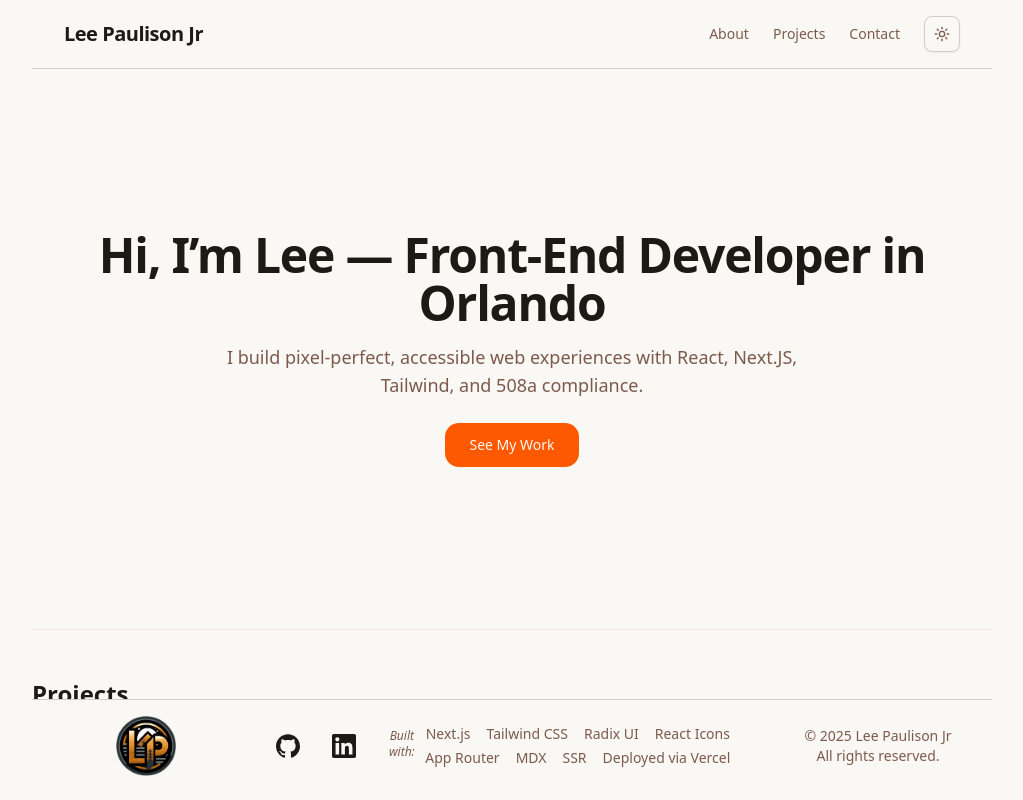
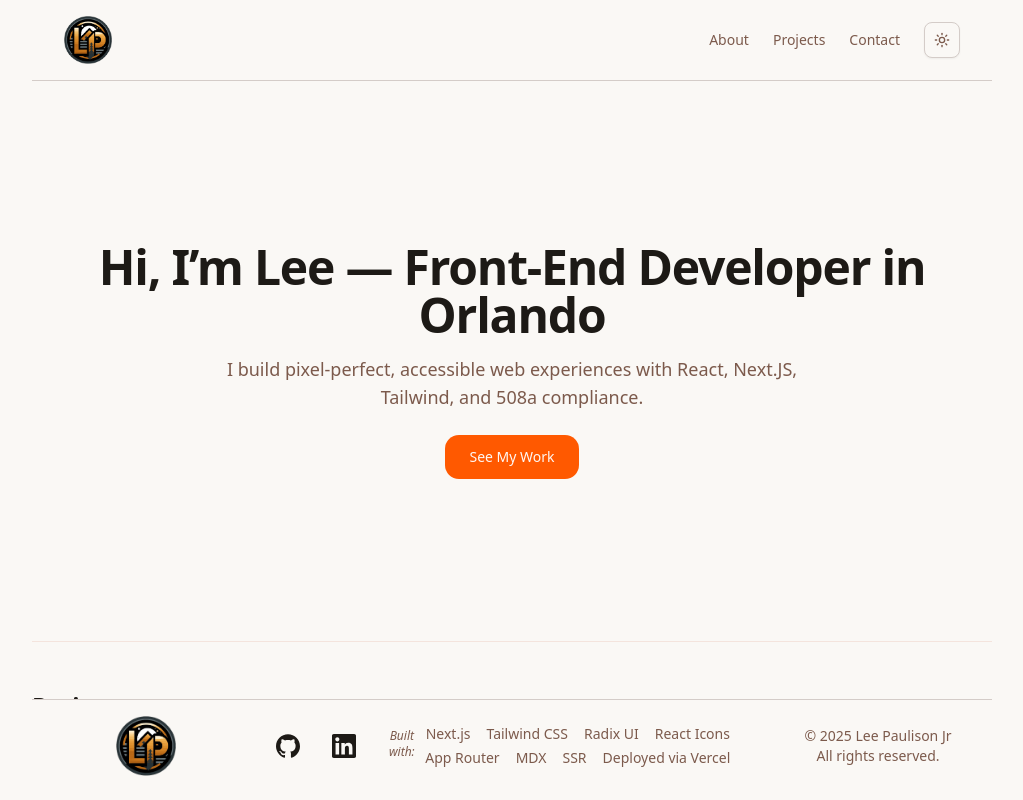
Before and after one commit to LeePaulison/portfolio-updated, a Next.js app: page / in a window 1280 px wide. Shown: the whole page, without its empty margins (128-1151 px from the left). Built offline with nearby package versions, Linux system fonts and the light colour scheme.

Commit message:
Lighthouse suggestions

```diff
--- a/app/projects/[slug]/page.js
+++ b/app/projects/[slug]/page.js
@@ -3,9 +3,10 @@ import { getMDXPage } from '@/lib/get-mdx-page';
 import { generateStaticParams as generate } from '@/lib/mdx-utils';
 
 export default async function ProjectPage({ params }) {
+  const { slug } = await params;
   const { content, frontmatter } = await getMDXPage({
     type: 'projects',
-    slug: params.slug,
+    slug: slug,
   });
 
   return (
--- a/components/footer.jsx
+++ b/components/footer.jsx
@@ -23,12 +23,14 @@ function Footer() {
         <a
           href="https://github.com/LeePaulison"
           className="hover:text-accent transition"
+          aria-label='GitHub Profile'
         >
           <SiGithub className="w-[20px] h-[20px] sm:w-[22px] sm:h-[22px] md:w-[24px] md:h-[24px]" />
         </a>
         <a
           href="https://www.linkedin.com/in/lee-paulison-jr/"
           className="hover:text-accent transition"
+          aria-label='LinkedIn Profile'
         >
           <SiLinkedin className="w-[20px] h-[20px] sm:w-[22px] sm:h-[22px] md:w-[24px] md:h-[24px]" />
         </a>
--- a/components/header.jsx
+++ b/components/header.jsx
@@ -8,7 +8,7 @@ export default function Header() {
     <header className="border-b border-border bg-background">
       <div className="mx-auto flex max-w-7xl items-center justify-between px-4 py-4 sm:px-6 lg:px-8">
         {/* Site Title */}
-        <a href='/#hero' className="text-xl font-bold tracking-tight">Lee Paulison Jr</a>
+        <a href='/#hero' className="text-xl font-bold tracking-tight"><img src='assets/images/LP_Logo.webp' width='48px' height='auto' alt="Lee Paulison's Logo" aria-label="Lee Paulison's Logo"></img></a>
 
         {/* Desktop Nav */}
         <nav className="hidden sm:flex items-center gap-6 text-sm text-muted-foreground">
--- a/content/projects/project-sage.mdx
+++ b/content/projects/project-sage.mdx
@@ -32,5 +32,3 @@ tags: [Next.js, GraphQL, OpenAI]
 - Lay the groundwork for future SaaS or portfolio growth
 
 ---
-
-You can now view this project at `/projects/project-sage` and expect it to appear in the `ProjectsTeaser`.
```
